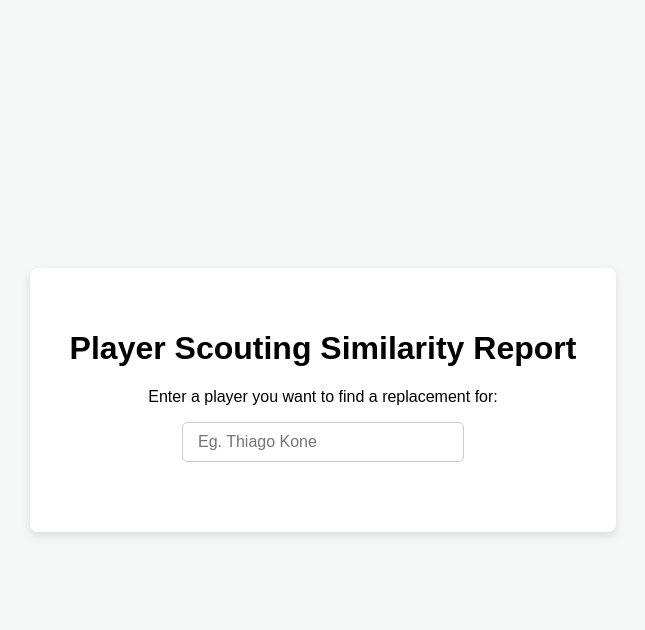
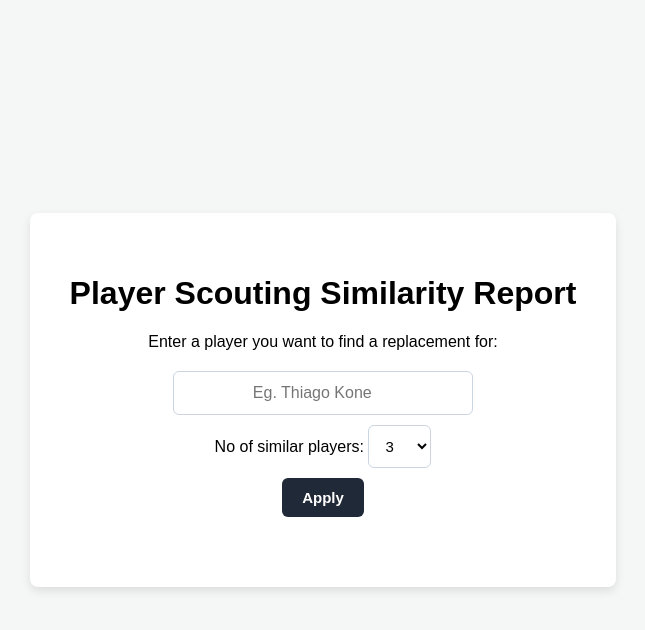
Before and after one commit to Ewurakua419/Linear_algebra_final_project, a Flask app: page / in a window 1280 px wide. Shown: the top 630 px of the page, without its empty margins (317-962 px from the left). Run offline with Flask 3, Linux system fonts and the light colour scheme.

Commit message:
Refactor player similarity retrieval to accept dynamic player count and enhance UI for better user interaction

```diff
--- a/app.py
+++ b/app.py
@@ -16,18 +16,18 @@ def home():
 
 @app.route('/similar-players', methods=["POST"])
 def get_selected_player():
-  data = request.get_json()
-  player_name = data.get('text', '')
-  similar_players = players_app.similar_to(player_name, 5)
+    data = request.get_json()
+    player_name = data.get("player", "")
+    num = data.get("num", 3)
 
-  if similar_players is None:
-        return jsonify({
-            "error": "Player not found."
-        }), 404
+    similar_players = players_app.similar_to(
+        player_name,
+        num
+    )
 
-  return jsonify({
-      "similar_players": similar_players
-  })
+    return jsonify({
+        "similar_players": similar_players
+      })
 
 
 @app.route("/compare", methods=["POST"])
--- a/players.py
+++ b/players.py
@@ -83,6 +83,8 @@ class Players:
                     'CB': 4,
                     'ST': 5
                 }
+
+        self.df = self.df.fillna(0)
 
         self.matrix_df = self.df[
                         [
--- a/templates/index.html
+++ b/templates/index.html
@@ -30,6 +30,68 @@
         border-radius: 5px;
         border: 1px solid #ccc;
         width: 250px;
+      }
+
+      .search-controls {
+        display: flex;
+        justify-content: center;
+        align-items: center;
+        gap: 12px;
+        margin-top: 20px;
+        margin-bottom: 10px;
+      }
+
+      #choice-input {
+        width: 300px;
+        padding: 12px 14px;
+        font-size: 16px;
+        border: 1px solid #cbd5e1;
+        border-radius: 6px;
+        outline: none;
+        box-sizing: border-box;
+      }
+
+      input::placeholder {
+        text-align: center;
+        align-items: center;
+      }
+
+      #choice-input:focus {
+        border-color: #64748b;
+      }
+
+      .similar-count-container {
+        display: block;
+        margin: 0 0 10px 0;
+      }
+
+      #similar-count {
+        padding: 11px 12px;
+        font-size: 15px;
+        border: 1px solid #cbd5e1;
+        border-radius: 6px;
+        background: white;
+        cursor: pointer;
+        outline: none;
+      }
+
+      #similar-count:focus {
+        border-color: #64748b;
+      }
+
+      #apply-button {
+        padding: 11px 20px;
+        font-size: 15px;
+        font-weight: 600;
+        border: none;
+        border-radius: 6px;
+        background-color: #1f2937;
+        color: white;
+        cursor: pointer;
+      }
+
+      #apply-button:hover {
+        background-color: #374151;
       }
 
       #similar-players {
@@ -79,7 +141,7 @@
       <h1>Player Scouting Similarity Report</h1>
 
       <p>Enter a player you want to find a replacement for:</p>
-
+      <div class="search-controls">
         <input
           list="player-names"
           id="choice-input"
@@ -91,6 +153,19 @@
           <option value="{{ name }}"></option>
           {% endfor %}
         </datalist>
+      </div>
+      <div class="similar-count-container">
+        <label for="similar-count">No of similar players:</label>
+
+        <select id="similar-count">
+          {% for i in range(1, player_names|length) %} {% if i == 3 %}
+          <option value="{{ i }}" selected>{{ i }}</option>
+          {% else %}
+          <option value="{{ i }}">{{ i }}</option>
+          {% endif %} {% endfor %}
+        </select>
+      </div>
+      <button id="apply-button">Apply</button>
 
       <div id="similar-players"></div>
 
@@ -104,11 +179,14 @@
     </div>
 
     <script>
-      const playerInput = document.getElementById("choice-input");
-      const resultDiv = document.getElementById("similar-players");
+      document
+        .getElementById("apply-button")
+        .addEventListener("click", getSimilarPlayers);
 
-      playerInput.addEventListener("change", async function () {
-        const playerName = playerInput.value;
+      async function getSimilarPlayers() {
+        const playerName = document.getElementById("choice-input").value;
+
+        const num = Number(document.getElementById("similar-count").value);
 
         if (!playerName) {
           return;
@@ -116,30 +194,45 @@
 
         const response = await fetch("/similar-players", {
           method: "POST",
+
           headers: {
             "Content-Type": "application/json",
           },
+
           body: JSON.stringify({
-            text: playerName,
+            player: playerName,
+            num: num,
           }),
         });
 
         const data = await response.json();
 
+        displaySimilarPlayers(playerName, data.similar_players);
+      }
+
+      function displaySimilarPlayers(playerName, players) {
+        const resultDiv = document.getElementById("similar-players");
+
         resultDiv.innerHTML = "";
 
-        if (data.similar_players) {
-          resultDiv.innerHTML = "";
-          const list = document.createElement("ol");
+        const heading = document.createElement("h3");
 
-          const heading = document.createElement("h2");
-          heading.innerText = "Players Similar To " + playerName;
+        heading.innerText = `Most Similar Players to ${playerName}`;
+
         resultDiv.appendChild(heading);
 
-          data.similar_players.forEach((player) => {
+        const list = document.createElement("ol");
+        list.style.display = "inline-block";
+        list.style.textAlign = "left";
+        list.style.marginTop = "0";
+
+        players.forEach((player) => {
           const listItem = document.createElement("li");
+
           const button = document.createElement("button");
+
           button.innerText = player;
+
           button.classList.add("player-link");
 
           button.onclick = function () {
@@ -147,14 +240,12 @@
           };
 
           listItem.appendChild(button);
+
           list.appendChild(listItem);
         });
 
         resultDiv.appendChild(list);
-        } else {
-          resultDiv.innerText = data.error;
       }
-      });
 
       async function showStats(originalPlayer, selectedPlayer) {
         const response = await fetch("/compare", {
```
Lines whose indentation alone changed are shown as unchanged.
